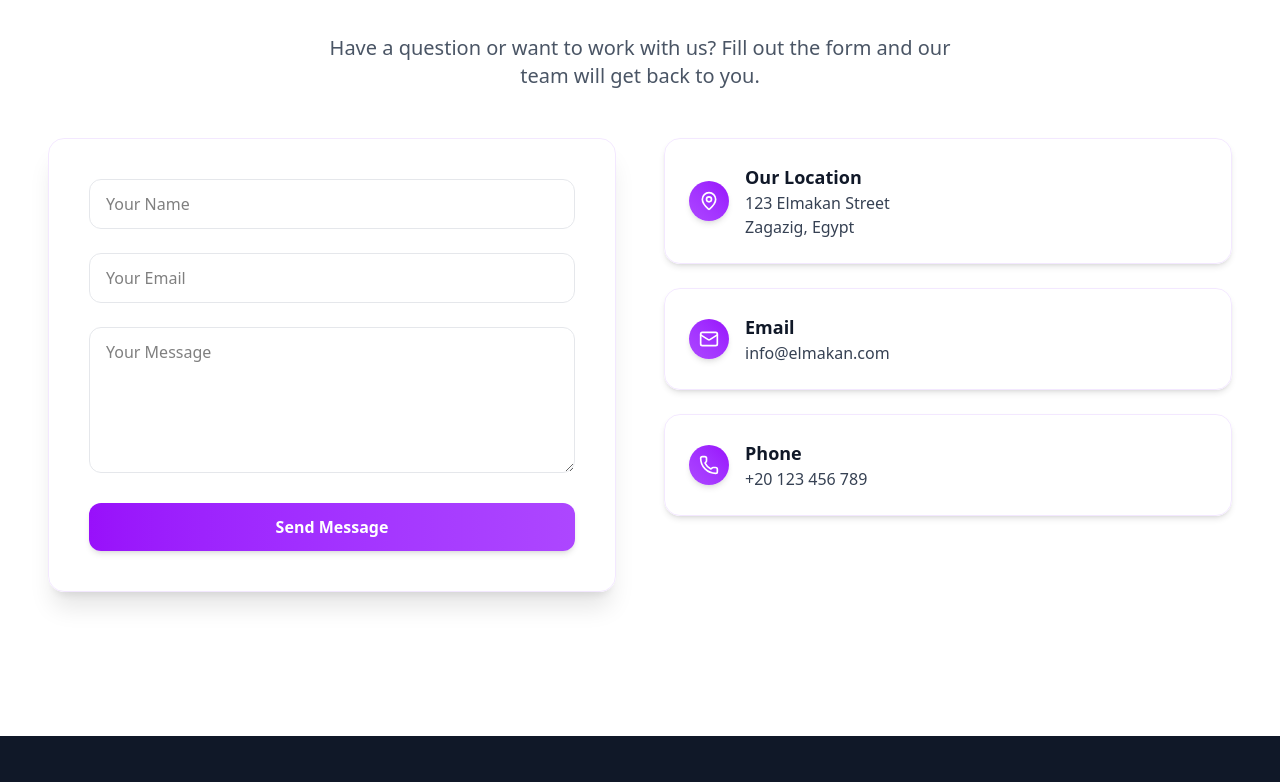
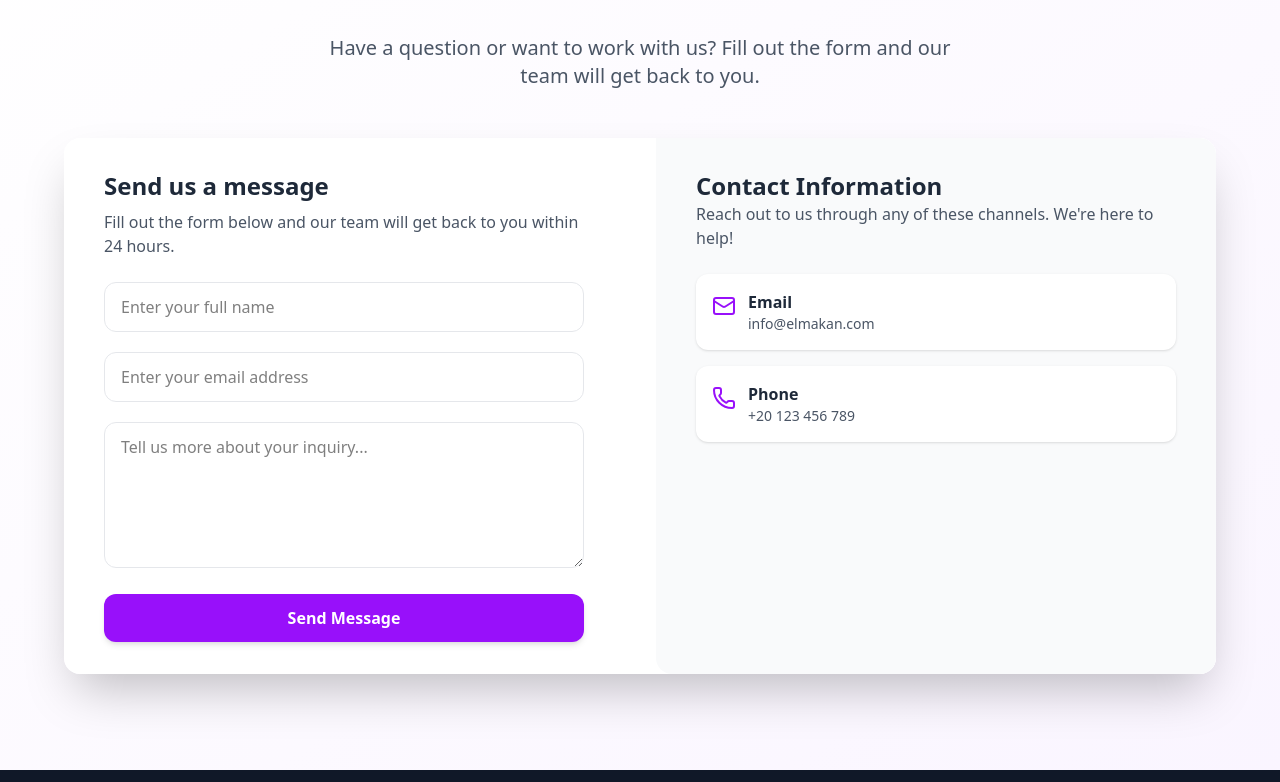
Before and after one commit to AhmedNAgy25/Elmakan-System, a Next.js app: page / in a window 1280 px wide. Shown: the part 6080-6862 px from the top of the page. Built offline with nearby package versions, Linux system fonts and the light colour scheme; no server answers.

Commit message:
edit form section and some data

```diff
--- a/src/components/client/ContactForm.tsx
+++ b/src/components/client/ContactForm.tsx
@@ -8,29 +8,40 @@ export default function ContactForm() {
     useContactForm();
 
   return (
-    <form
-      onSubmit={handleSubmit}
-      className="bg-white/80 backdrop-blur-sm p-10 rounded-2xl border border-purple-100 shadow-xl space-y-6"
-    >
+    <div className="w-full h-full px-4 sm:px-6 lg:px-10 py-8 flex flex-col justify-between ">
+      {/* text */}
+      <div>
+        <h2 className=" text-2xl font-bold text-gray-800 text-center md:text-left">
+          Send us a message
+        </h2>
+        <p className=" text-gray-600 mt-2 text-center md:text-left">
+          Fill out the form below and our team will get back to you within 24
+          hours.
+        </p>
+      </div>
+
+      <form onSubmit={handleSubmit} className="mt-6 space-y-5">
         <InputField
           name="name"
           value={formData.name}
-        placeholder="Your Name"
+          placeholder="Enter your full name"
           error={errors.name}
           onChange={handleChange}
         />
+
         <InputField
           name="email"
           type="email"
           value={formData.email}
-        placeholder="Your Email"
+          placeholder="Enter your email address"
           error={errors.email}
           onChange={handleChange}
         />
+
         <InputField
           name="message"
           value={formData.message}
-        placeholder="Your Message"
+          placeholder="Tell us more about your inquiry..."
           error={errors.message}
           onChange={handleChange}
           textarea
@@ -39,20 +50,23 @@ export default function ContactForm() {
         <button
           type="submit"
           disabled={loading}
-        className="w-full bg-gradient-to-r from-purple-600 to-purple-500 text-white font-semibold py-3 px-6 rounded-xl shadow-md hover:shadow-lg hover:scale-[1.02] transition disabled:opacity-50"
+          className="w-full bg-purple-600 hover:bg-purple-700 text-white font-semibold py-3 px-6 rounded-xl shadow-md transition disabled:opacity-50"
         >
           {loading ? "Sending..." : "Send Message"}
         </button>
 
         {success && (
           <p
-          className={`text-sm mt-2 ${
-            success.includes("successfully") ? "text-green-600" : "text-red-600"
+            className={`text-sm mt-2 text-center md:text-left ${
+              success.includes("successfully")
+                ? "text-green-600"
+                : "text-red-600"
             }`}
           >
             {success}
           </p>
         )}
       </form>
+    </div>
   );
 }
--- a/src/components/server/ContactInfo.tsx
+++ b/src/components/server/ContactInfo.tsx
@@ -1,32 +1,37 @@
-export const dynamic = "force-static";
-export const revalidate = 10;
-
+import React from "react";
 import { getContactUs } from "@/lib/data";
 import { IContactUs } from "@/lib/types";
 
 export default async function ContactInfo() {
   const contactUs = await getContactUs();
   return (
-    <div className="flex flex-col justify-start space-y-6">
-      {contactUs.map(
-        ({ name, value, icon: Icon }: IContactUs, index: number) => (
+    <div className="w-full h-full px-4 sm:px-6 lg:px-10 py-8 bg-gray-50 flex flex-col justify-items-start  space-y-6 md:rounded-r-2xl rounded-b-2xl">
+      {/* text */}
+      <div>
+        <h2 className="text-2xl font-bold text-gray-800 text-center md:text-left">
+          Contact Information
+        </h2>
+        <p className="text-gray-600 text-center md:text-left">
+          Reach out to us through any of these channels. We&apos;re here to
+          help!
+        </p>
+      </div>
+
+      {/* cards */}
+      <div className="space-y-4">
+        {contactUs.map(({ name, value, icon: Icon }: IContactUs, i: number) => (
           <div
-            key={index}
-            className="flex items-center gap-4 p-6 bg-white/80 backdrop-blur-sm border border-purple-100 rounded-2xl shadow-md hover:shadow-lg transition"
+            key={i}
+            className="flex items-start gap-3 bg-white shadow-sm p-4 rounded-xl"
           >
-            {/* icon */}
-            <div className="flex items-center justify-center p-2.5 rounded-full bg-gradient-to-tr from-purple-500 to-purple-600 shadow-md">
-              <Icon className="w-5 h-5 text-white" />
-            </div>
-
-            {/* text */}
+            <Icon className="text-purple-600 w-6 h-6 mt-1 shrink-0" />
             <div>
-              <h3 className="text-lg font-semibold text-gray-900">{name}</h3>
-              <p className="text-gray-700 whitespace-pre-line">{value}</p>
+              <h3 className="font-semibold text-gray-800">{name}</h3>
+              <p className="text-gray-600 text-sm">{value}</p>
             </div>
           </div>
-        )
-      )}
+        ))}
+      </div>
     </div>
   );
 }
--- a/src/components/server/ContactWraper.tsx
+++ b/src/components/server/ContactWraper.tsx
@@ -4,21 +4,25 @@ import ContactForm from "../client/ContactForm";
 import SectionTitle from "../ui/SectionTitle";
 import SectionSubtitle from "../ui/SectionSubtitle";
 
-export default function ContactWraper({ id }: { id: string }) {
+export default function ContactWrapper({ id }: { id: string }) {
   return (
-    <section id={id} className="py-24 px-12 bg-white">
-      <div className="container mx-auto">
-        {/* title */}
+    <section
+      id={id}
+      className="relative py-24 px-4 sm:px-6 bg-gradient-to-br from-white to-purple-50"
+    >
+      <div className="container mx-auto max-w-6xl">
+        {/* sec header */}
         <div className="text-center mb-12">
           <SectionTitle text="Contact Us" />
-          <SectionSubtitle
-            text="Have a question or want to work with us? Fill out the form and our
-            team will get back to you."
-          />
+          <SectionSubtitle text="Have a question or want to work with us? Fill out the form and our team will get back to you." />
         </div>
-        {/* contact container */}
-        <div className="grid md:grid-cols-2 gap-12">
-          <ContactForm></ContactForm>
+
+        {/* content container */}
+        <div className="grid gap-8 md:grid-cols-2 bg-white/90 backdrop-blur-lg rounded-2xl shadow-2xl overflow-hidden">
+          {/* left form */}
+          <ContactForm />
+
+          {/* right info */}
           <ContactInfo />
         </div>
       </div>
--- a/src/components/server/Footer.tsx
+++ b/src/components/server/Footer.tsx
@@ -11,7 +11,7 @@ export default async function Footer() {
   const socialMediaLinks = await getSocialMediaLinks();
 
   return (
-    <footer className="bg-gray-900 text-gray-300 mt-12">
+    <footer className="bg-gray-900 text-gray-300">
       <div className="max-w-7xl mx-auto px-6 py-12 grid grid-cols-1 sm:grid-cols-2 lg:grid-cols-4 gap-12 md:divide-x md:divide-gray-800 text-center md:text-left">
 
         {/* info */}
--- a/src/components/ui/InputField.tsx
+++ b/src/components/ui/InputField.tsx
@@ -1,4 +1,3 @@
-"use client";
 import React from "react";
 
 interface InputFieldProps {
--- a/src/lib/api.ts
+++ b/src/lib/api.ts
@@ -1,4 +1,5 @@
 import axios from "axios";
+import { safeFetch } from "./data";
 
 const api = axios.create({
   baseURL: process.env.BACK_END_API || "http://localhost:5000/api",
@@ -50,11 +51,25 @@ export const getSocialMediaLinks = async () => {
 };
 
 //* contactForm
-export const sendContactForm = async (formData: {
+type ContactResponse = { success: boolean; message: string };
+
+export const sendContactForm = (formData: {
   name: string;
   email: string;
   message: string;
 }) => {
-  const { data } = await api.post("/contact", formData);
-  return data;
+  if (process.env.NEXT_PUBLIC_USE_MOCK === "true") {
+    return Promise.resolve({
+      success: true,
+      message: "Mock: message stored locally",
+    });
+  }
+
+  return safeFetch<ContactResponse>(
+    async () => {
+      const { data } = await api.post<ContactResponse>("/contact", formData);
+      return data;
+    },
+    { success: true, message: "Mock: message stored locally" }
+  );
 };
--- a/src/lib/constants.ts
+++ b/src/lib/constants.ts
@@ -9,15 +9,7 @@ import {
   ISocialMediaLink,
 } from "./types";
 
-import {
-  MapPin,
-  Mail,
-  Phone,
-  Facebook,
-  Linkedin,
-  Github,
-  Twitter,
-} from "lucide-react";
+import { Mail, Phone, Facebook, Linkedin, Github, Twitter } from "lucide-react";
 
 export const links: INavLink[] = [
   { href: "#home", label: "Home" },
@@ -26,14 +18,13 @@ export const links: INavLink[] = [
   { href: "#testimonials", label: "Testimonials" },
   { href: "#team", label: "Team" },
   { href: "#contact", label: "Contact" },
-]; //in this way untill i hold the api
+];
 export const slides: ISlide = {
   title: "We Build Modern\n Web Apps",
   description:
     "Transform your ideas into powerful, scalable web applications using\n cutting-edge technologies and best practices.",
   highlight: "Professional Web Development",
 };
-//in this way untill i hold the api
 export const services: IService[] = [
   {
     id: "web-dev",
@@ -119,7 +110,7 @@ export const services: IService[] = [
     ],
     link: "#",
   },
-]; //in this way untill i hold the api
+];
 export const projects: IProject[] = [
   {
     id: 1,
@@ -169,7 +160,7 @@ export const projects: IProject[] = [
     image: "/images/projects/project6.jpg",
     link: "https://www.project6.com",
   },
-]; //in this way untill i hold the api
+];
 export const testimonials: ITestimonial[] = [
   {
     id: 1,
@@ -195,7 +186,7 @@ export const testimonials: ITestimonial[] = [
       "Their technical expertise and attention to detail made a huge difference in our product launch. We look forward to working with them again.",
     image: "/images/testimonials/testimonial3.jpg",
   },
-]; //in this way untill i hold the api
+];
 export const team: ITeam[] = [
   {
     name: "Abdelrahman Seada",
@@ -207,7 +198,6 @@ export const team: ITeam[] = [
     role: "Co-Founder & Technical Lead",
     image: "/images/team/Ahmed Ayman.jpg",
   },
-
   {
     name: "Mohamed Abdelfatah",
     role: "Backend Engineer",
@@ -216,15 +206,10 @@ export const team: ITeam[] = [
   {
     name: "Ahmed Elgoz",
     role: "Frontend Engineer",
-    image: "/images/team/Ahmed Elgoth.jpg",
+    image: "/images/team/AhmedElghoz.webp",
   },
-]; //in this way untill i hold the api
+];
 export const contactUs: IContactUs[] = [
-  {
-    name: "Our Location",
-    value: "123 Elmakan Street\nZagazig, Egypt",
-    icon: MapPin,
-  },
   {
     name: "Email",
     value: "info@elmakan.com",
@@ -235,7 +220,7 @@ export const contactUs: IContactUs[] = [
     value: "+20 123 456 789",
     icon: Phone,
   },
-]; //in this way untill i hold the api
+];
 export const socialMediaLinks: ISocialMediaLink[] = [
   {
     name: "Facebook",
@@ -257,4 +242,4 @@ export const socialMediaLinks: ISocialMediaLink[] = [
     href: "https://twitter.com/ElmakanSystem",
     icon: Twitter,
   },
-]; //in this way untill i hold the api
+];
--- a/src/lib/data.ts
+++ b/src/lib/data.ts
@@ -1,10 +1,18 @@
 import * as api from "./api";
 import * as constants from "./constants";
 
-async function safeFetch<T>(fn: () => Promise<T>, fallback: T): Promise<T> {
+export async function safeFetch<T>(
+  fn: () => Promise<T>,
+  fallback: T
+): Promise<T> {
   try {
     return await fn();
-  } catch {
+  } catch (err) {
+    if (process.env.NEXT_PUBLIC_USE_MOCK === "true") {
+      console.warn("Using mock data instead of API response.");
+    } else {
+      console.error("safeFetch error:", err);
+    }
     return fallback;
   }
 }
```
Also changed, not shown: public/images/team/Ahmed Elgoth.jpg (deleted), public/images/team/AhmedElghoz.webp (added), src/hook/useContactForm.ts (line endings or trailing spaces). Lines whose indentation alone changed are shown as unchanged.
